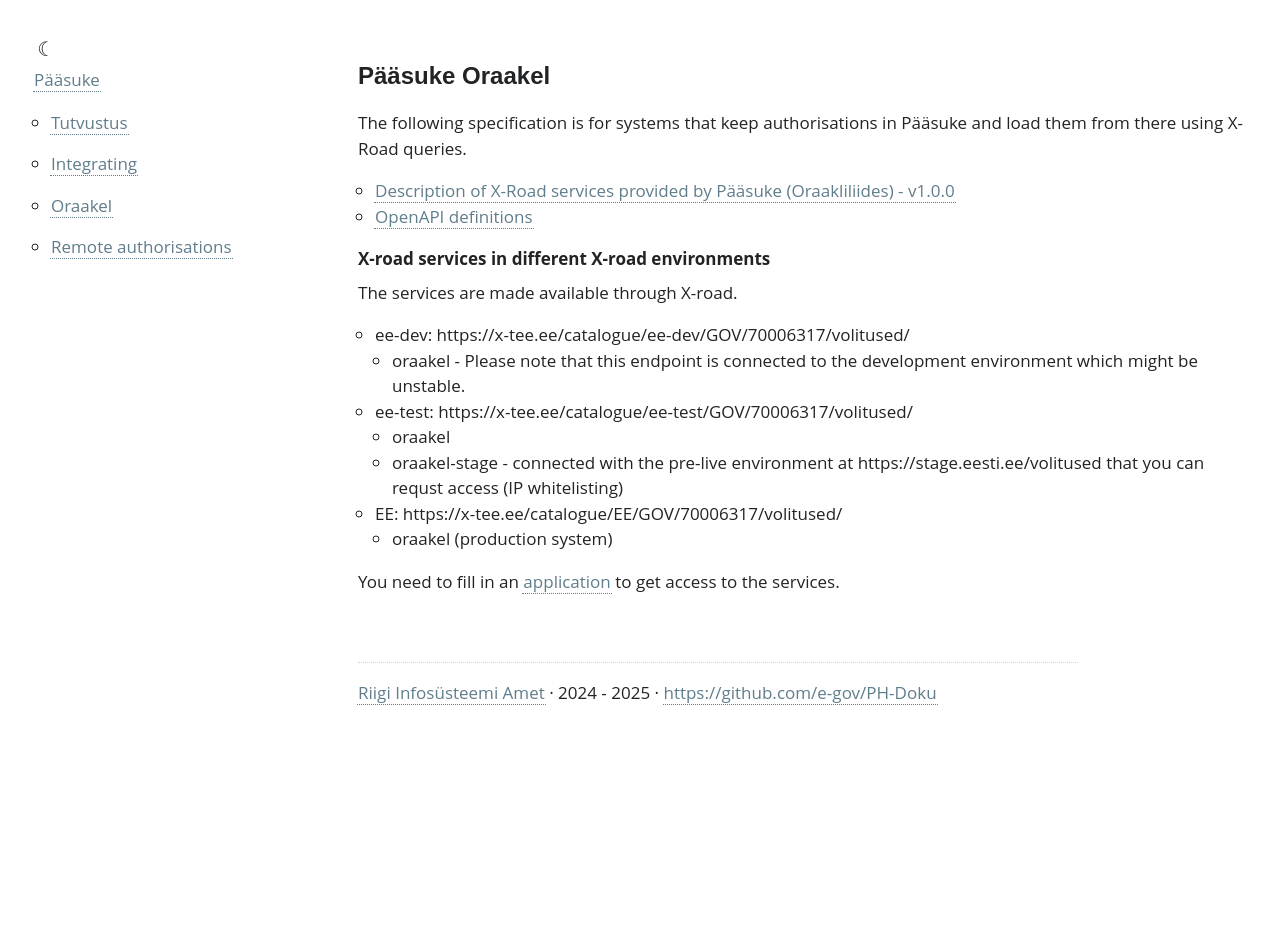
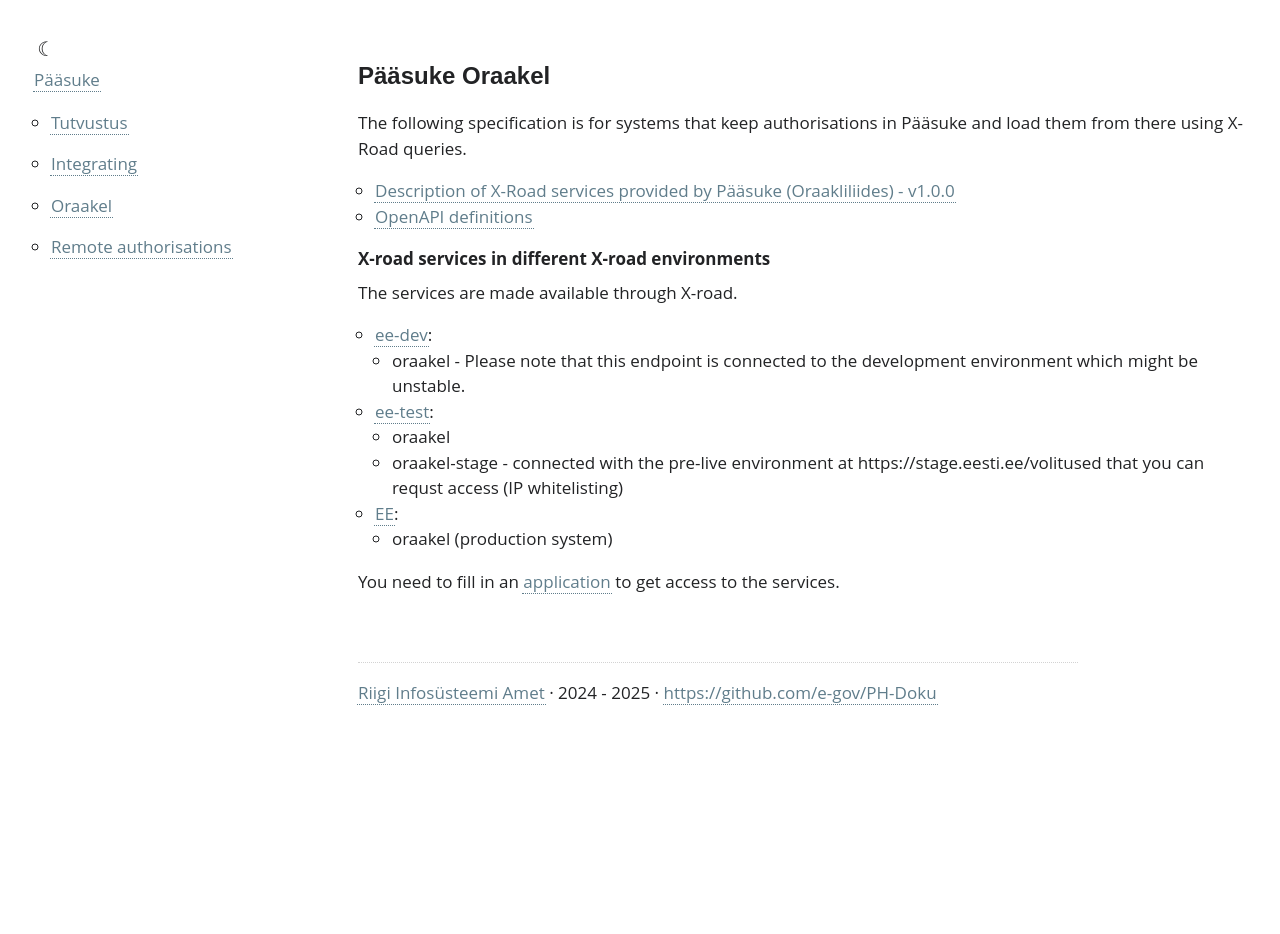
Before and after one commit to e-gov/PH-Doku, a Jekyll site: the page built from Oraakel.md, in a window 1280 px wide. Built offline with Jekyll 4.4.1, drawn with Linux system fonts in a browser that asks for light colours; our own code applies the rules of GitHub Pages for plain Markdown files.

Commit message:
make links clickable

```diff
--- a/Oraakel.md
+++ b/Oraakel.md
@@ -13,12 +13,12 @@ The following specification is for systems that keep authorisations in Pääsuke
 
 The services are made available through X-road.
 
-* ee-dev: https://x-tee.ee/catalogue/ee-dev/GOV/70006317/volitused/
+* [ee-dev](https://x-tee.ee/catalogue/ee-dev/GOV/70006317/volitused/):
     * oraakel - Please note that this endpoint is connected to the development environment which might be unstable.
-* ee-test: https://x-tee.ee/catalogue/ee-test/GOV/70006317/volitused/
+* [ee-test](https://x-tee.ee/catalogue/ee-test/GOV/70006317/volitused/):
     * oraakel
     * oraakel-stage - connected with the pre-live environment at https://stage.eesti.ee/volitused that you can requst access (IP whitelisting)
-* EE: https://x-tee.ee/catalogue/EE/GOV/70006317/volitused/
+* [EE](https://x-tee.ee/catalogue/EE/GOV/70006317/volitused/):
     * oraakel (production system)
 
 You need to fill in an [application](https://www.ria.ee/riigi-infosusteem/kesksed-platvormid-avalike-e-teenuste-pakkumiseks/paasuke)
```
